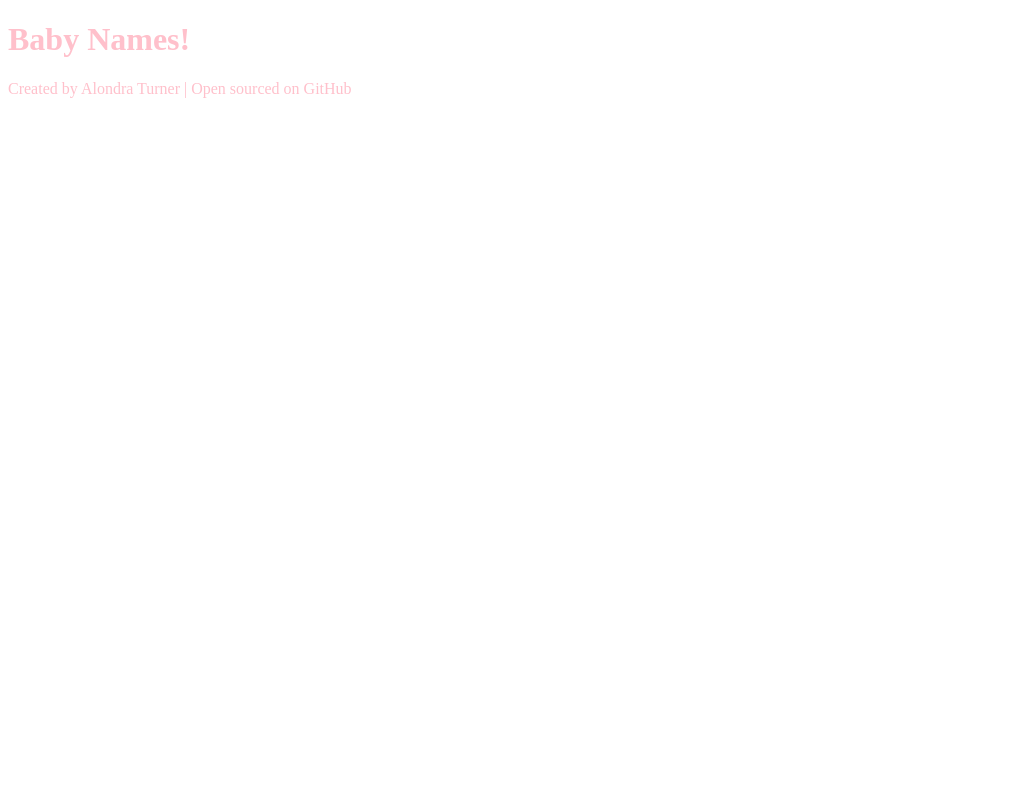
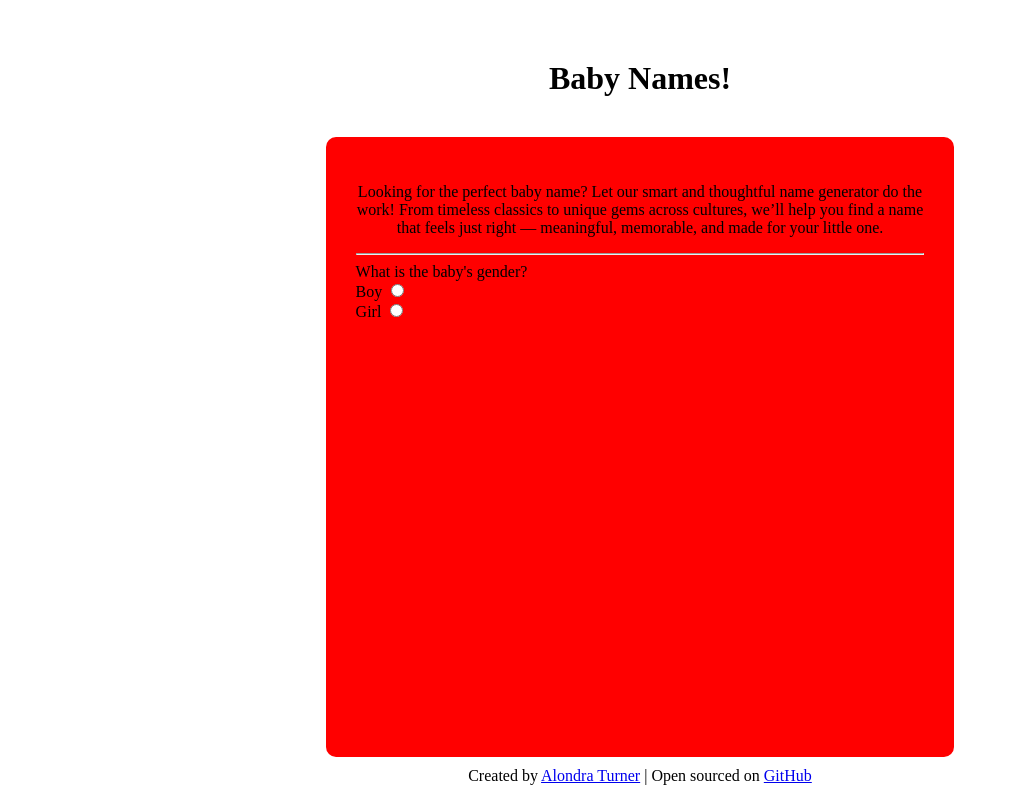
Before and after one commit to AlondraHackerBae/baby-names, a plain HTML site: page index.html in a window 1280 px wide. Shown: the whole page, without its empty margins (0-1009 px from the left). Drawn offline with Linux system fonts and the light colour scheme.

Commit message:
added basic structure to page. and main container layout

```diff
--- a/index.html
+++ b/index.html
@@ -7,7 +7,33 @@
     <title>Baby Name Generator | Alondra Turner Developer</title>
   </head>
   <body>
-    <h1>Baby Names!</h1>
-    <footer>Created by <a>Alondra Turner</a> | Open sourced on <a>GitHub</a></footer>
+    <h1 class="title">Baby Names!</h1>
+    <section class="container">
+      <p class="mission-statement">
+        Looking for the perfect baby name? Let our smart and thoughtful name
+        generator do the work! From timeless classics to unique gems across
+        cultures, we’ll help you find a name that feels just right — meaningful,
+        memorable, and made for your little one.
+      </p>
+      <hr />
+      <label>What is the baby's gender?</label>
+      <br />
+      <label>Boy</label>
+      <input type="radio" id="boy" name="boy" value="boy" />
+      <br />
+      <label>Girl</label>
+      <input type="radio" id="girl" value="girl" />
+    </section>
+
+    <footer>
+      Created by
+      <a href="https://github.com/AlondraHackerBae" target="_blank"
+        >Alondra Turner</a
+      >
+      | Open sourced on
+      <a href="https://github.com/AlondraHackerBae/baby-names" target="_blank"
+        >GitHub</a
+      >
+    </footer>
   </body>
 </html>
--- a/src/styles.css
+++ b/src/styles.css
@@ -1,3 +1,23 @@
 body {
-  color: pink;
+  color: black;
 }
+.container {
+  background: red;
+  border-radius: 10px;
+  height: 70vh;
+  margin: 0 auto;
+  margin-top: 40px;
+  padding: 30px;
+  width: 45%;
+}
+.title {
+  margin-top: 60px;
+  text-align: center;
+}
+.mission-statement {
+  text-align: center;
+}
+footer {
+  margin-top: 10px;
+  text-align: center;
+}
```
